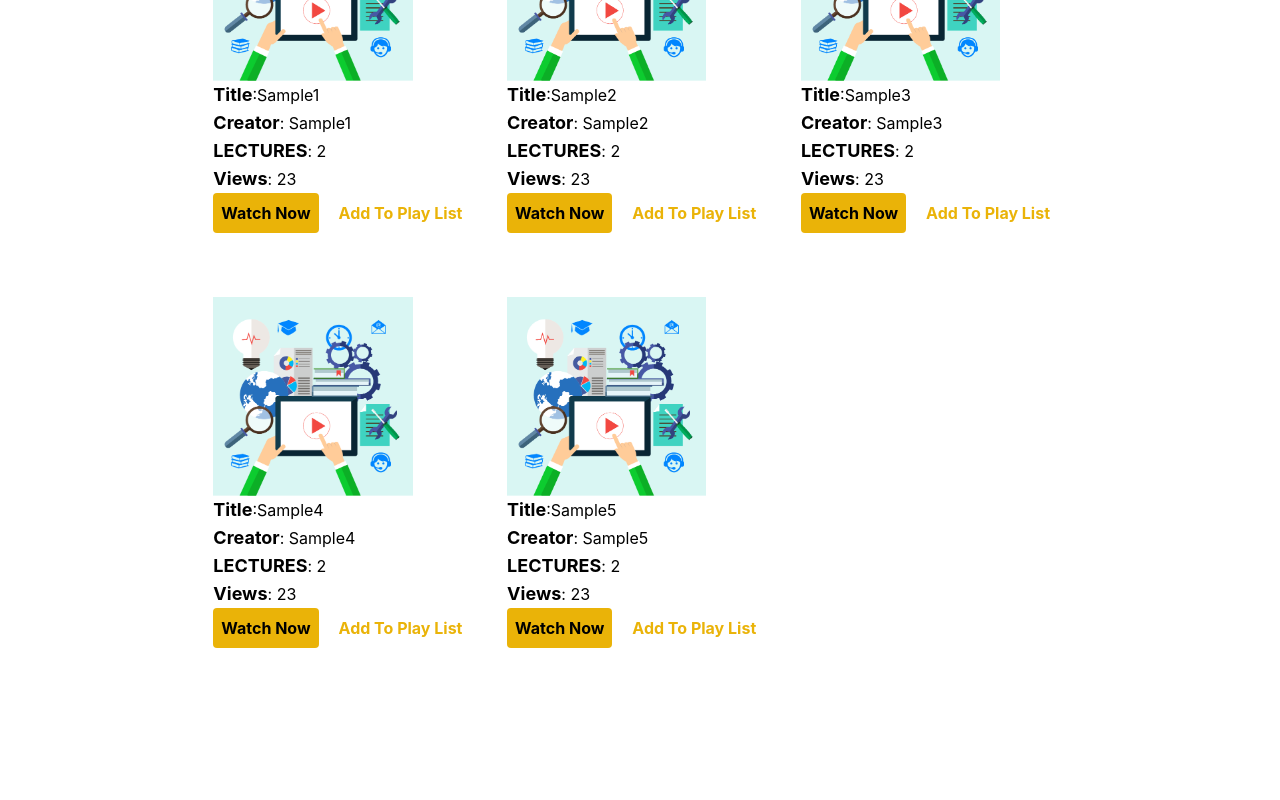
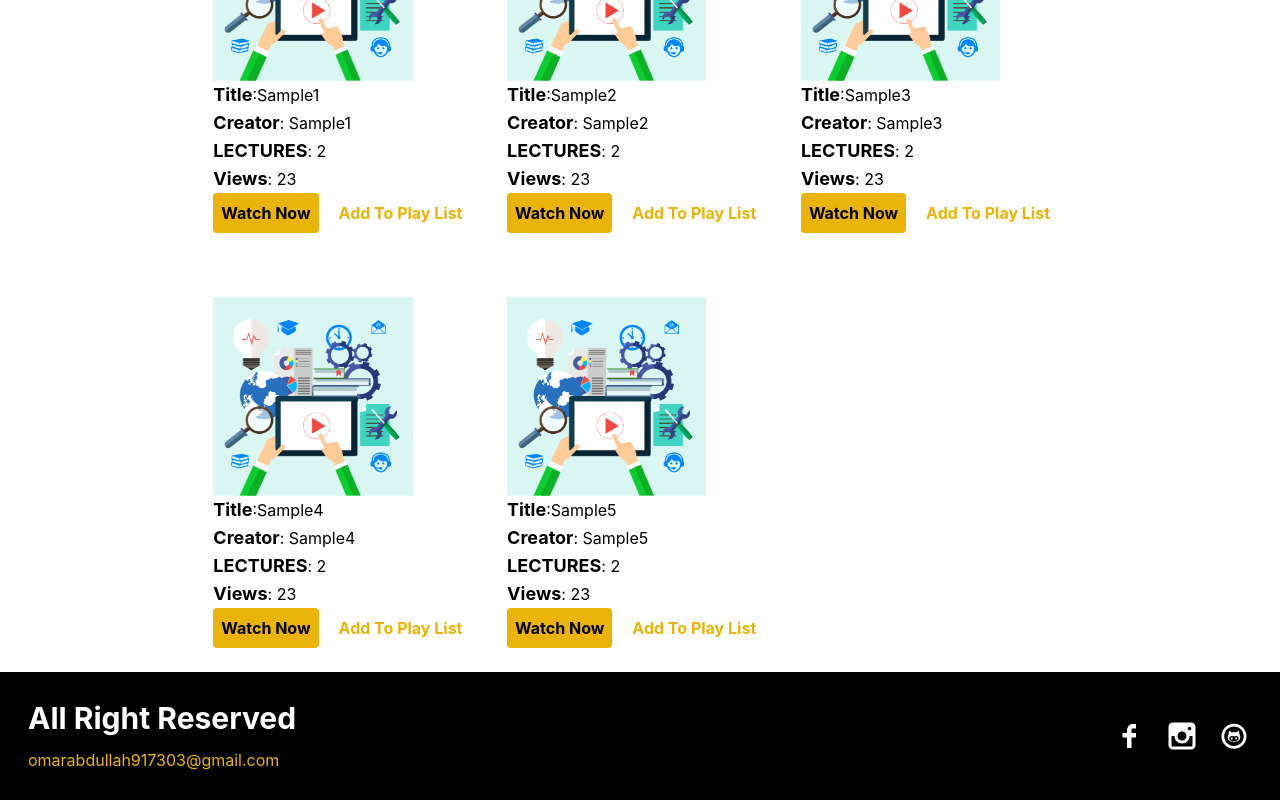
Before and after one commit to Omarabdullah99/coursebundlerclientrepet, a React (Create React App) app: page /courses in a window 1280 px wide. Shown: the part 453-1253 px from the top of the page. Before the commit the page ends 1125 px from the top, so only its background shows below. Built offline with nearby package versions, Linux system fonts and the light colour scheme.

Commit message:
footer-vdo7

```diff
--- a/src/App.js
+++ b/src/App.js
@@ -5,6 +5,7 @@ import Header from "./components/Layout/Header/Header";
 import Sidebar from "./components/Layout/Header/Sidebar";
 import Backdrop from "./components/Layout/Header/Backdrop";
 import Courses from "./components/Courses/Courses";
+import Footer from "./components/Layout/Footer/Footer";
 
 function App() {
   const [sidebar,setSidebar]= useState(false)
@@ -22,6 +23,7 @@ function App() {
         <Route path="/" element={<Home />} />
         <Route path="/courses" element={<Courses />} />
       </Routes>
+      <Footer />
     </Router>
   );
 }
--- /dev/null
+++ b/src/components/Layout/Footer/Footer.jsx
@@ -0,0 +1,25 @@
+import React from 'react'
+import {TiSocialYoutubeCircular,TiSocialInstagramCircular,TiSocialFacebook, TiSocialInstagram} from 'react-icons/ti'
+import {DiGithub} from 'react-icons/di'
+import {Link} from 'react-router-dom'
+
+const Footer = () => {
+  return (
+    <div className="footer bg-black p-7 flex flex-row justify-between items-center">
+
+    <div className="footer-left">
+        <h1 className='text-white text-3xl font-bold mb-3'>All Right Reserved</h1>
+        <p className='text-yellow-500'>omarabdullah917303@gmail.com</p>
+    </div>
+
+    <div className="footer-icons text-white flex flex-nowrap gap-4 text-4xl">
+        <Link to="https://www.facebook.com/omarabdullah.omar.37"> <TiSocialFacebook /> </Link>
+        <Link to="https://www.instagram.com/omar_abdullah303/"> <TiSocialInstagram /> </Link>
+        <Link to="https://github.com/Omarabdullah99"> <DiGithub /> </Link>
+    </div>
+
+    </div>
+  )
+}
+
+export default Footer
```
